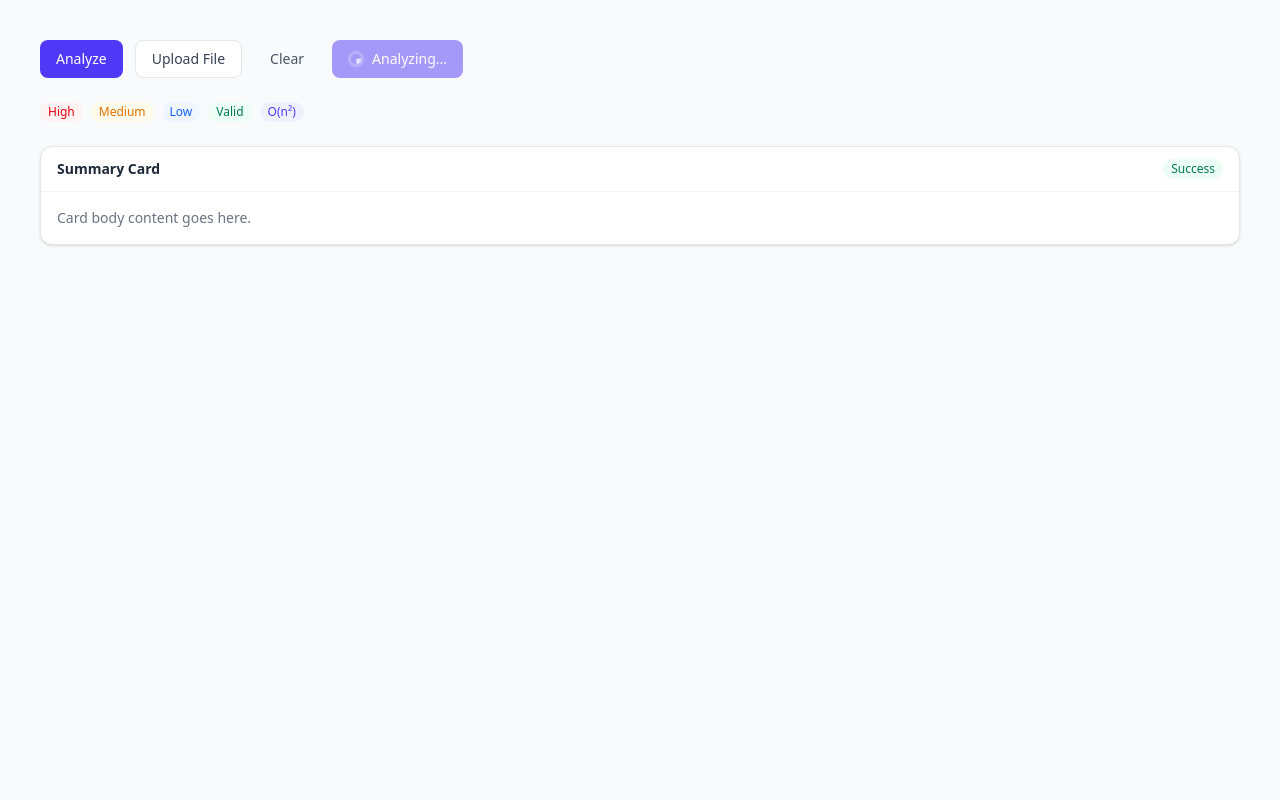
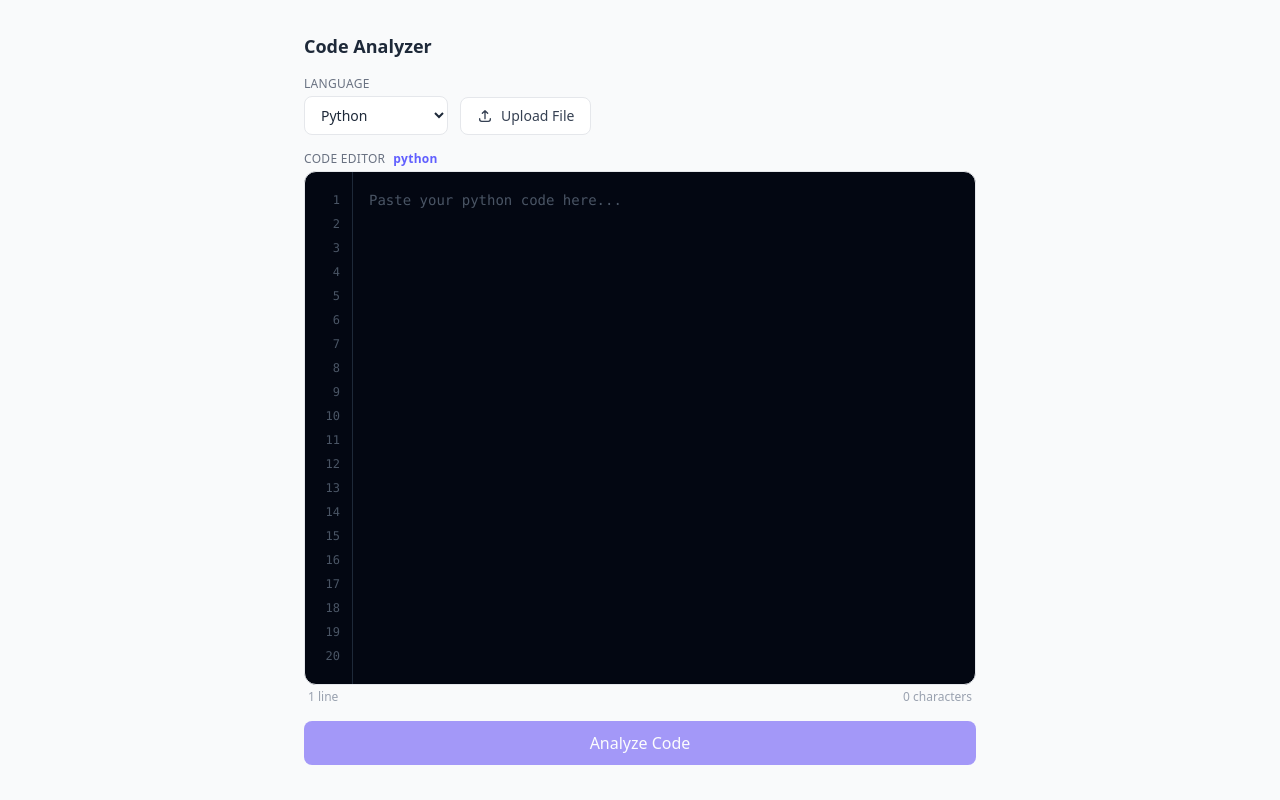
Before and after one commit to SomanAbbasi/OptiCode, a Next.js app in the folder frontend/: page / in a window 1280 px wide. Built offline with nearby package versions, Linux system fonts and the light colour scheme.

Commit message:
CodeEditor Panel has been Created

```diff
--- /dev/null
+++ b/frontend/src/app/components/editor/CodeEditot.tsx
@@ -0,0 +1,80 @@
+
+"use client";
+
+interface CodeEditorProps {
+  value: string;
+  onChange: (code: string) => void;
+  language: string;
+  disabled?: boolean; // locked while analysis is running
+}
+
+export default function CodeEditor({
+  value,
+  onChange,
+  language,
+  disabled = false,
+}: CodeEditorProps) {
+  const lines = value.split("\n");
+  const lineCount = Math.max(lines.length, 20);
+
+  return (
+    <div className="flex flex-col gap-1 flex-1">
+      <label className="text-xs font-medium text-gray-500 uppercase tracking-wide">
+        Code Editor
+        {/* Show selected language next to label */}
+        <span className="ml-2 normal-case text-indigo-500 font-semibold">
+          {language}
+        </span>
+      </label>
+
+      {/* Editor container */}
+      <div className="
+        flex flex-1 min-h-[420px]
+        bg-gray-950 rounded-xl border border-gray-200
+        overflow-hidden font-mono text-sm
+      ">
+
+        {/* Line numbers column */}
+        <div className="
+          select-none py-4 px-3
+          text-right text-gray-600
+          border-r border-gray-800
+          min-w-[48px]
+        ">
+          {Array.from({ length: lineCount }, (_, i) => (
+            <div key={i + 1} className="leading-6 text-xs">
+              {i + 1}
+            </div>
+          ))}
+        </div>
+
+        {/* Code input area */}
+        <textarea
+          value={value}
+          onChange={(e) => onChange(e.target.value)}
+          disabled={disabled}
+          spellCheck={false}
+          placeholder={`Paste your ${language} code here...`}
+          className="
+            flex-1 py-4 px-4
+            bg-transparent text-gray-100
+            leading-6 resize-none
+            focus:outline-none
+            placeholder:text-gray-600
+            disabled:opacity-50 disabled:cursor-not-allowed
+          "
+        />
+      </div>
+
+      {/* Bottom info bar */}
+      <div className="flex items-center justify-between px-1">
+        <span className="text-xs text-gray-400">
+          {lines.length} {lines.length === 1 ? "line" : "lines"}
+        </span>
+        <span className="text-xs text-gray-400">
+          {value.length} characters
+        </span>
+      </div>
+    </div>
+  );
+}
--- /dev/null
+++ b/frontend/src/app/components/editor/EditorPanel.tsx
@@ -0,0 +1,94 @@
+"use client";
+
+import { useState } from "react";
+import { Language } from "../../../../types/analysis";
+import LanguageSelector from "./LanguageSelector";
+import FileUploader from "./FileUploader";
+import CodeEditor from "./CodeEditot";
+import Button from "../ui/Button";
+
+interface EditorPanelProps {
+  // Called when user clicks Analyze — passes code and language up
+  onAnalyze: (code: string, language: Language) => void;
+  // True while API call is in progress
+  isLoading: boolean;
+}
+
+export default function EditorPanel({
+  onAnalyze,
+  isLoading,
+}: EditorPanelProps) {
+  const [code, setCode] = useState<string>("");
+  const [language, setLanguage] = useState<Language>("python");
+
+  // Called when FileUploader reads a file — puts content into editor
+  function handleFileLoad(content: string) {
+    setCode(content);
+  }
+
+  // Called when Analyze button is clicked
+  function handleAnalyze() {
+    if (!code.trim()) return; // do nothing if editor is empty
+    onAnalyze(code, language);
+  }
+
+  // Clears the editor
+  function handleClear() {
+    setCode("");
+  }
+
+  return (
+    <div className="flex flex-col gap-4 h-full">
+
+      <div className="flex items-center justify-between">
+        <h2 className="text-lg font-semibold text-gray-800">
+          Code Analyzer
+        </h2>
+
+        {code.trim() && (
+          <button
+            onClick={handleClear}
+            className="text-xs text-gray-400 hover:text-gray-600 transition-colors"
+          >
+            Clear
+          </button>
+        )}
+      </div>
+
+      {/* Language selector && upload button row*/}
+      <div className="flex items-end gap-3">
+        <div className="w-36">
+          <LanguageSelector
+            value={language}
+            onChange={setLanguage}
+            disabled={isLoading}
+          />
+        </div>
+
+        <FileUploader
+          onFileLoad={handleFileLoad}
+          disabled={isLoading}
+        />
+      </div>
+
+      <CodeEditor
+        value={code}
+        onChange={setCode}
+        language={language}
+        disabled={isLoading}
+      />
+
+      <Button
+        variant="primary"
+        size="lg"
+        loading={isLoading}
+        disabled={!code.trim() || isLoading}
+        onClick={handleAnalyze}
+        className="w-full"
+      >
+        {isLoading ? "Analyzing..." : "Analyze Code"}
+      </Button>
+
+    </div>
+  );
+}
--- /dev/null
+++ b/frontend/src/app/components/editor/FileUploader.tsx
@@ -0,0 +1,81 @@
+
+
+
+
+"use client";
+
+import { useRef } from "react";
+import Button from "../ui/Button";
+
+interface FileUploaderProps {
+  // Called with the file text content when file is selected
+  onFileLoad: (content: string) => void;
+  disabled?: boolean;
+}
+
+// File extensions we accept
+const ACCEPTED_EXTENSIONS = ".py,.cpp,.c,.java,.cs,.txt";
+
+export default function FileUploader({
+  onFileLoad,
+  disabled = false,
+}: FileUploaderProps) {
+  // Ref to the hidden file input — triggered by button click
+  const inputRef = useRef<HTMLInputElement>(null);
+
+  function handleFileChange(e: React.ChangeEvent<HTMLInputElement>) {
+    const file = e.target.files?.[0];
+    if (!file) return;
+
+    const reader = new FileReader();
+
+    // When file is read, pass contents up to parent
+    reader.onload = (event) => {
+      const content = event.target?.result as string;
+      onFileLoad(content);
+    };
+
+    reader.readAsText(file);
+
+    // Reset input so same file can be re-uploaded if needed
+    e.target.value = "";
+  }
+
+  return (
+    <>
+      {/* Visible button — clicking it triggers the hidden input */}
+      <Button
+        variant="secondary"
+        size="md"
+        disabled={disabled}
+        onClick={() => inputRef.current?.click()}
+        className="gap-2"
+      >
+        {/* Upload icon */}
+        <svg
+          className="w-4 h-4"
+          fill="none"
+          stroke="currentColor"
+          viewBox="0 0 24 24"
+        >
+          <path
+            strokeLinecap="round"
+            strokeLinejoin="round"
+            strokeWidth={2}
+            d="M4 16v1a3 3 0 003 3h10a3 3 0 003-3v-1m-4-8l-4-4m0 0L8 8m4-4v12"
+          />
+        </svg>
+        Upload File
+      </Button>
+
+      {/* Hidden file input — never visible to the user */}
+      <input
+        ref={inputRef}
+        type="file"
+        accept={ACCEPTED_EXTENSIONS}
+        onChange={handleFileChange}
+        className="hidden"
+      />
+    </>
+  );
+}
--- /dev/null
+++ b/frontend/src/app/components/editor/LanguageSelector.tsx
@@ -0,0 +1,50 @@
+
+import { SUPPORTED_LANGUAGES,Language } from "../../../../types/analysis";
+
+interface LanguageSelectorProps {
+  value: Language;
+  onChange: (language: Language) => void;
+  disabled?: boolean; // locked while analysis is running
+}
+
+const LANGUAGE_LABELS: Record<Language, string> = {
+  python : "Python",
+  "c++"  : "C++",
+  c      : "C",
+  java   : "Java",
+  "c#"   : "C#",
+};
+
+export default function LanguageSelector({
+  value,
+  onChange,
+  disabled = false,
+}: LanguageSelectorProps) {
+  return (
+    <div className="flex flex-col gap-1">
+      <label className="text-xs font-medium text-gray-500 uppercase tracking-wide">
+        Language
+      </label>
+
+      <select
+        value={value}
+        disabled={disabled}
+        onChange={(e) => onChange(e.target.value as Language)}
+        className="
+          w-full px-3 py-2 text-sm
+          bg-white border border-gray-200 rounded-lg
+          text-gray-800 font-medium
+          focus:outline-none focus:ring-2 focus:ring-indigo-500 focus:border-transparent
+          disabled:opacity-50 disabled:cursor-not-allowed
+          cursor-pointer transition-colors
+        "
+      >
+        {SUPPORTED_LANGUAGES.map((lang) => (
+          <option key={lang} value={lang}>
+            {LANGUAGE_LABELS[lang]}
+          </option>
+        ))}
+      </select>
+    </div>
+  );
+}
--- a/frontend/src/app/page.tsx
+++ b/frontend/src/app/page.tsx
@@ -1,38 +1,30 @@
-import Badge from "./components/ui/Badge";
-import Button from "./components/ui/Button";
-import Card from "./components/ui/Card";
+"use client";
+import { useState } from "react";
 
+import { Language } from "../../types/analysis";
+import EditorPanel from "./components/editor/EditorPanel";
 export default function Home() {
+
+  const [isLoading, setIsLoading] = useState(false);
+
+  // test loading state
+  function handleAnalyze(code: string, language: Language) {
+    console.log("Analyzing:", { language, lines: code.split("\n").length });
+    setIsLoading(true);
+    setTimeout(() => setIsLoading(false), 2000);
+  }
+
+
   return (
-    <main className="min-h-screen bg-gray-50 p-10 space-y-6">
+    <main className="min-h-screen bg-gray-50 p-8">
 
-      {/* Button variants */}
-      <div className="flex gap-3">
-        <Button variant="primary">Analyze</Button>
-        <Button variant="secondary">Upload File</Button>
-        <Button variant="ghost">Clear</Button>
-        <Button variant="primary" loading>Analyzing...</Button>
+
+      <div className="max-w-2xl mx-auto">
+        <EditorPanel
+          onAnalyze={handleAnalyze}
+          isLoading={isLoading}
+        />
       </div>
-
-      {/* Badge variants */}
-      <div className="flex gap-2">
-        <Badge variant="high">High</Badge>
-        <Badge variant="medium">Medium</Badge>
-        <Badge variant="low">Low</Badge>
-        <Badge variant="success">Valid</Badge>
-        <Badge variant="indigo">O(n²)</Badge>
-      </div>
-
-      {/* Card with title and action */}
-      <Card
-        title="Summary Card"
-        headerAction={<Badge variant="success">Success</Badge>}
-      >
-        <p className="text-sm text-gray-500">
-          Card body content goes here.
-        </p>
-      </Card>
-
     </main>
   );
 }
```
